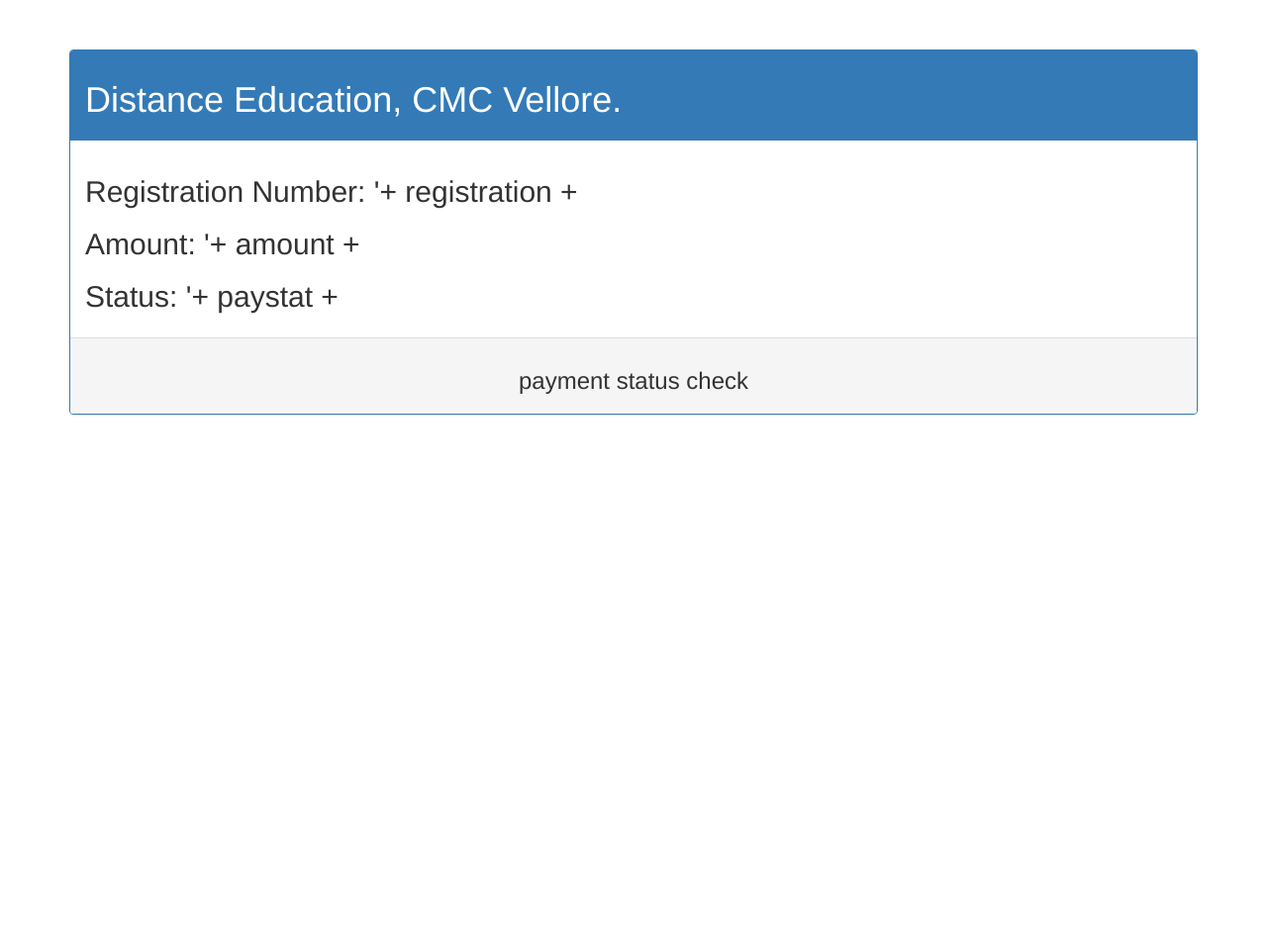
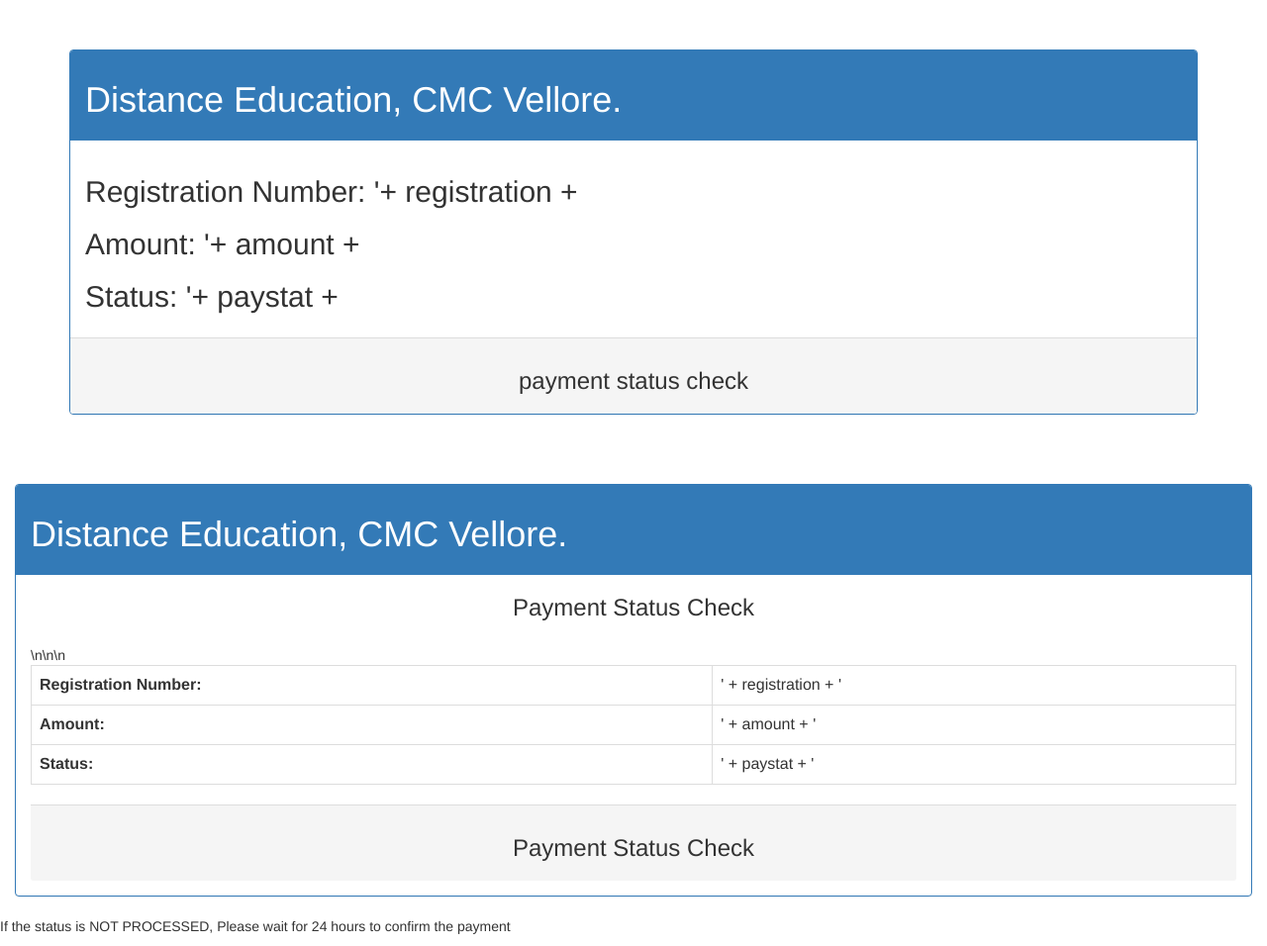
Before and after one commit to samdivyakumar/jubilant-eureka, a website: page index.html in a window 1280 px wide. Shown: the whole page at 99% size. Before the commit the page ends 800 px from the top, so only its background shows below. Drawn offline with nearby package versions, Linux system fonts and the light colour scheme.

Commit message:
Updated panel footer and beautified

```diff
--- a/index.html
+++ b/index.html
@@ -19,3 +19,29 @@
 </div>
 </div></div>
 </body></html>
+
+<html><head>
+
+					<link rel="stylesheet" href="https://maxcdn.bootstrapcdn.com/bootstrap/3.3.7/css/bootstrap.min.css">
+					</head><body>
+					<div class="container-fluid">
+					<div class="panel panel-primary">
+					<div class="panel-heading">
+					<div class="panel-title"><h1>Distance Education, CMC Vellore.</h1></div></div>
+					<div class="panel-header"><center><h3>Payment Status Check</h3></center></div>
+					<div class="panel-body">
+					<div class="table-responsive">
+					<table class="table table-bordered">
+					<tbody>
+					<tr>\n<td><b> Registration Number: </b></td>
+					<td>' + registration + '</td></tr>
+					<tr>\n<td><b> Amount: </b></td>
+					<td>' + amount + '</td></tr>
+					<tr>\n<td><b> Status: </b></td>
+					<td>' + paystat + '</td></tr>
+					</tbody>
+				</table>
+					</div><div class="panel-footer"><center><h3>Payment Status Check</h3></center></div></div></div></div>
+				</body>
+					<p>If the status is NOT PROCESSED, Please wait for 24 hours to confirm the payment</p>
+					</html>
```
Also changed, not shown: index.js (+5 -3 lines).
